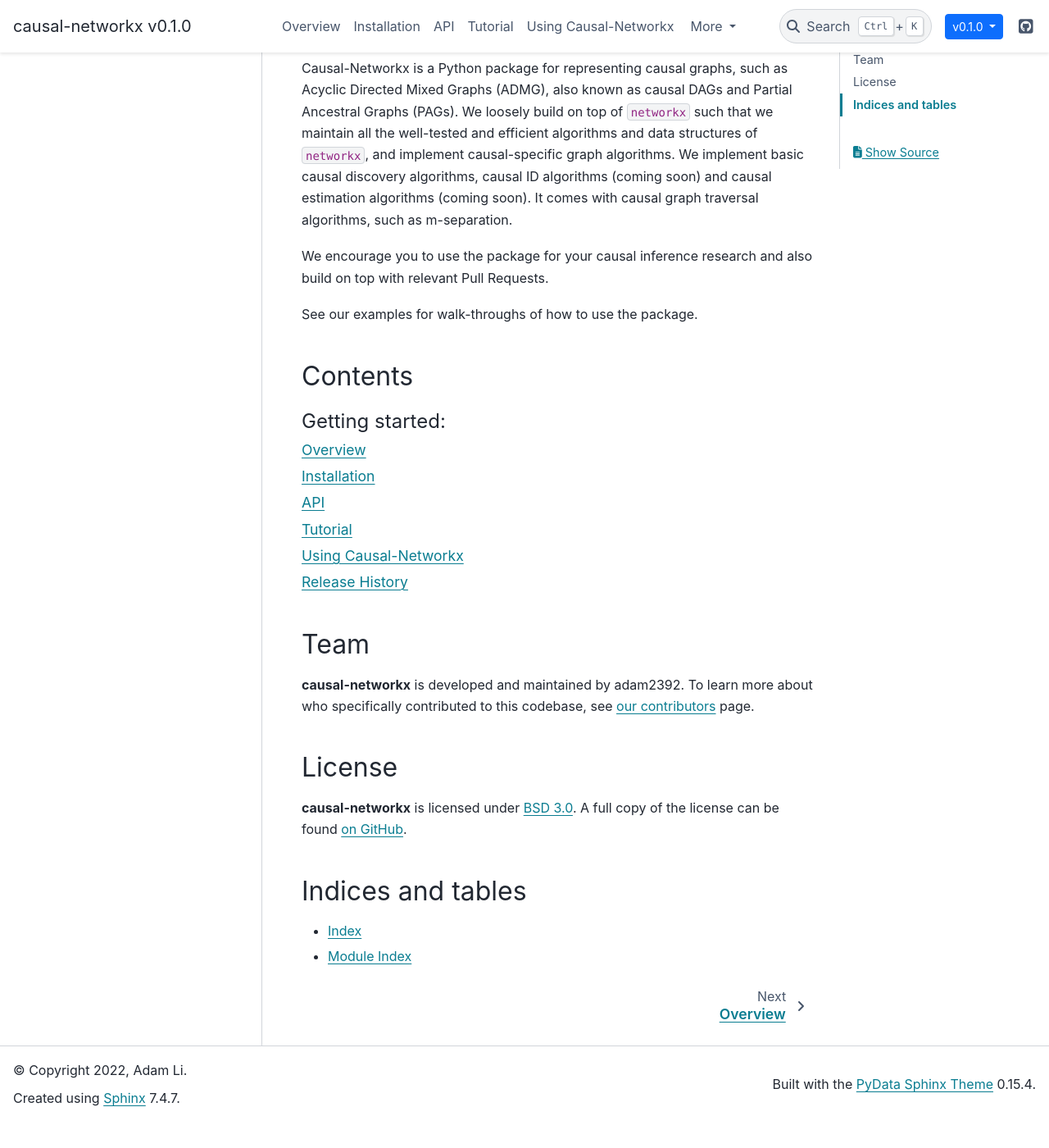
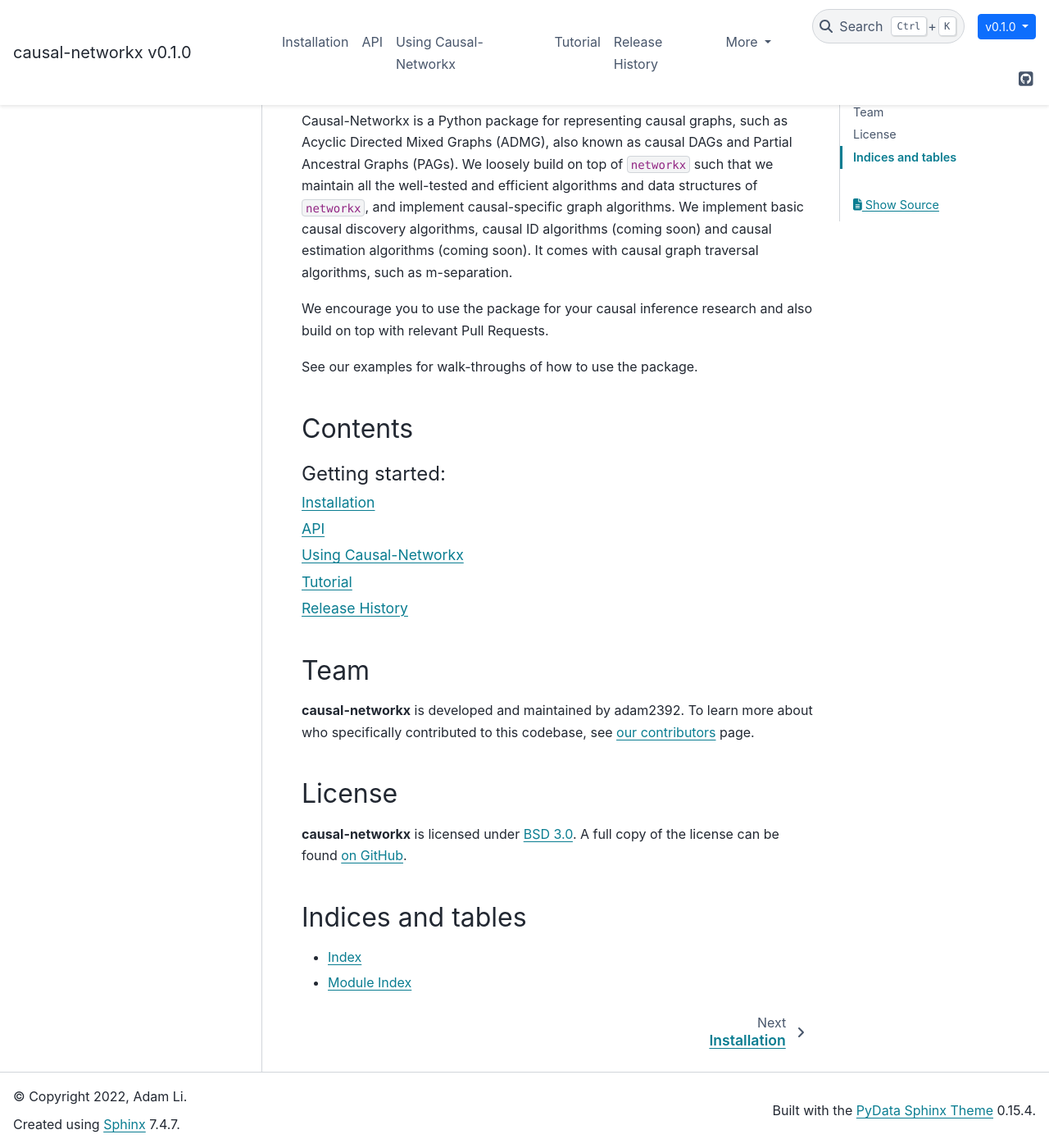
Before and after one commit to adam2392/causal-networkx, a Sphinx documentation site: the page built from docs/index.rst, in a window 1280 px wide and 1400 px high, scrolled down 97 px. Shown: the whole window at 82% size. Built offline with Sphinx 7.4.7 and the PyData theme 0.15.4, drawn with Linux system fonts in a browser that asks for light colours; before the commit the page ends 1466 px from its top, so only the background shows below that.

Commit message:
Fix docs

```diff
--- a/docs/graph_api.rst
+++ b/docs/graph_api.rst
@@ -11,7 +11,7 @@
 
 Overview
 ********
-.. currentmodule:: causal_networkx.DAG
+.. currentmodule:: causal_networkx.graphs.dag
 .. autoclass:: DAG
 
 Copying
@@ -41,7 +41,6 @@
    DAG.number_of_nodes
    DAG.size
    DAG.degree
-   DAG.c_components
    DAG.markov_blanket_of
 
 Graph modification
--- a/docs/index.rst
+++ b/docs/index.rst
@@ -21,11 +21,10 @@
    :maxdepth: 1
    :caption: Getting started:
 
-   overview
    installation
    api
+   use
    tutorials
-   use
    whats_new
 
 .. toctree::
--- a/docs/overview.md
+++ /dev/null
@@ -1,2 +0,0 @@
-Overview
-========
```
Also changed, not shown: docs/api.rst (+9 -2 lines).
